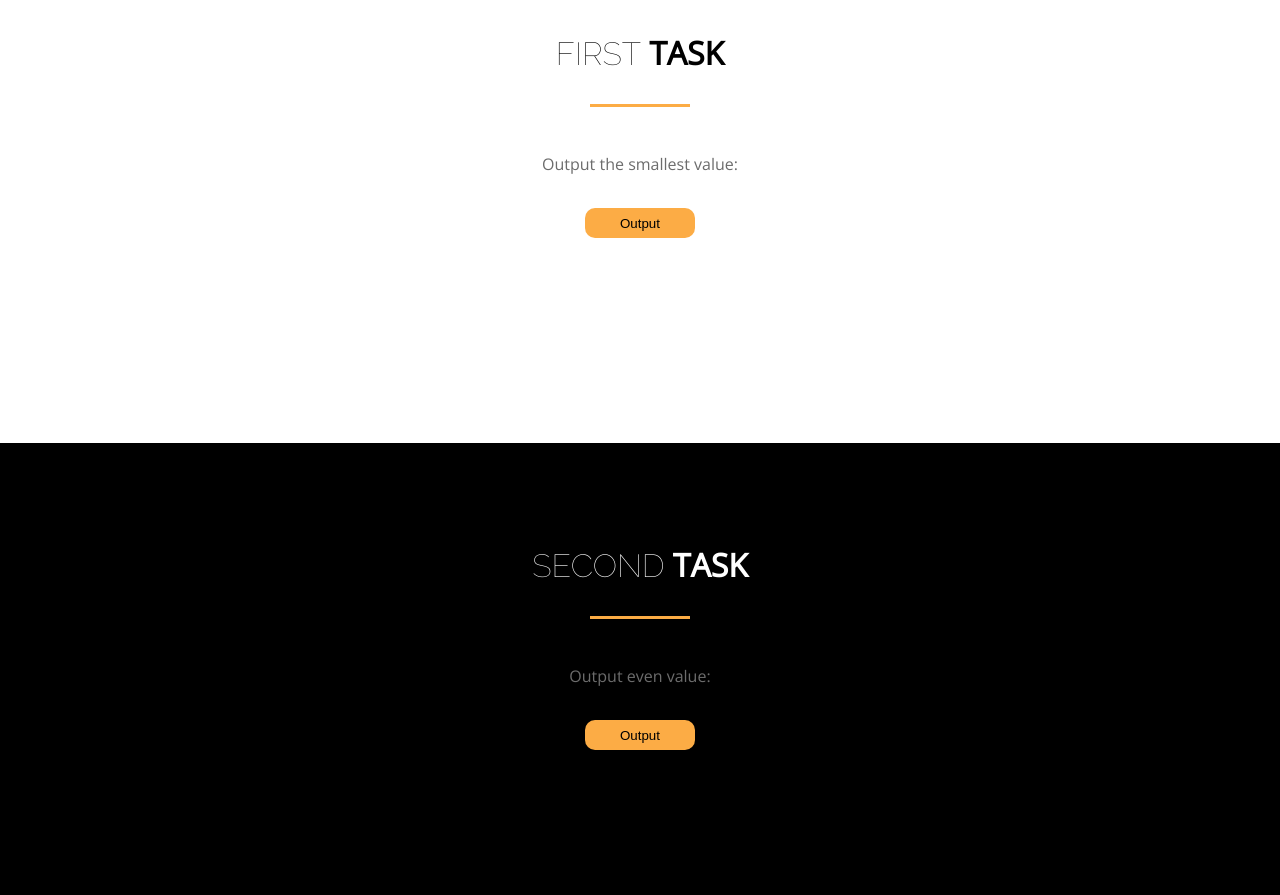
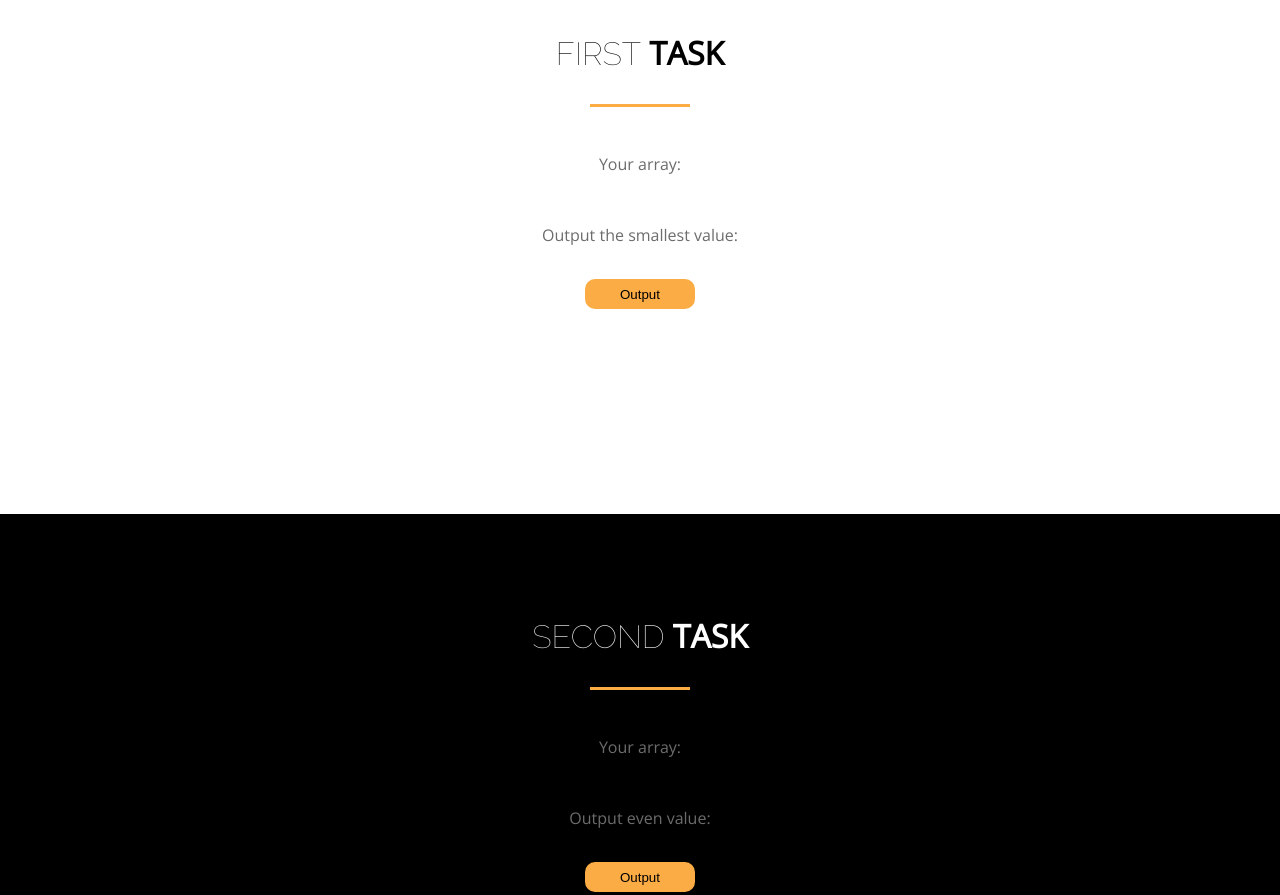
Before and after one commit to andrii142/myproject, a plain HTML site: page index.html in a window 1280 px wide. Shown: the part 860-1755 px from the top of the page. Drawn offline with nearby package versions, Linux system fonts and the light colour scheme.

Commit message:
Update index.html

```diff
--- a/index.html
+++ b/index.html
@@ -36,6 +36,7 @@
 			<div class="first__task__container">
 				<!-- <div class="first__task"> -->
 					<h1><span>FIRST</span> TASK</h1>
+					<p>Your array: <span class="task__value" id="userArrayFirst"></span></p>
           <p>Output the smallest value: <span class="task__value" id="getMin"></span></p>
           <button onclick="getMin()">Output</button>
 				<!-- </div> -->
@@ -44,7 +45,8 @@
 
 		<div class="second__task__container">
       <div class="wrapper">
-        <h1><span>SECOND</span> TASK</h1>
+				<h1><span>SECOND</span> TASK</h1>
+				<p>Your array: <span class="task__value" id="userArraySecond"></span></p>
         <p>Output even value: <span class="task__value" id="getEven"></span></p>
         <button onclick="getEven()">Output</button>
       </div>
```
